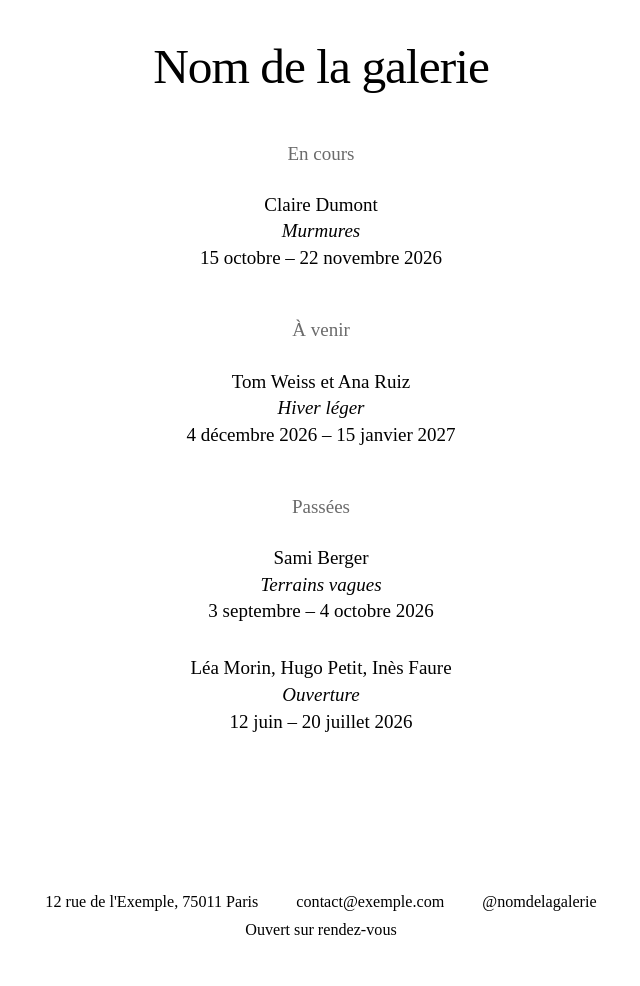
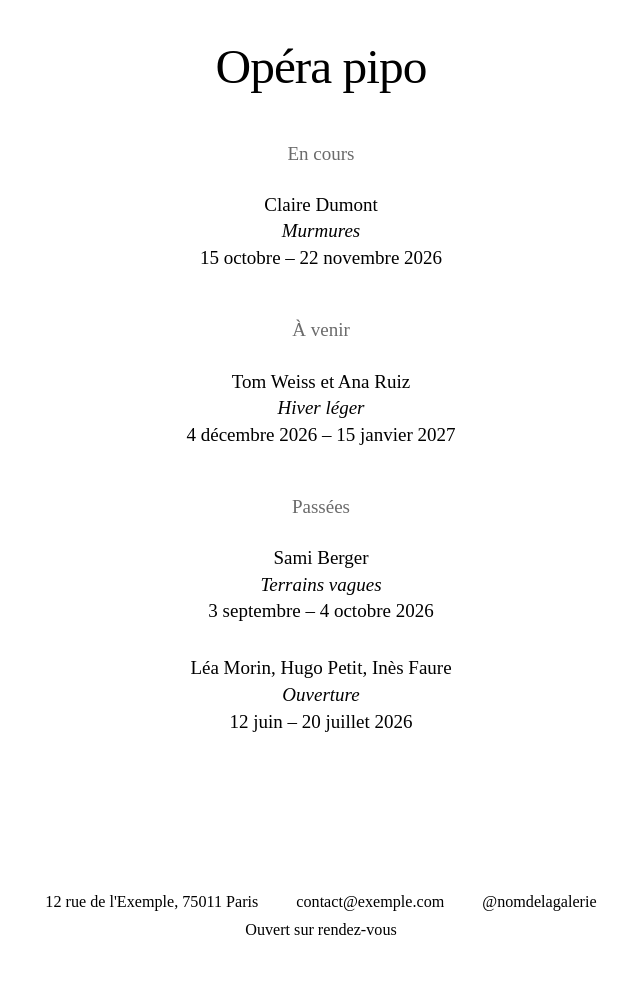
Before and after one commit to mooncharlie/operapipo, a Jekyll site: the page built from index.html, in a window 1280 px wide. Shown: the whole page, without its empty margins (319-959 px from the left). Built offline with Jekyll 4.4.1, drawn with Linux system fonts in a browser that asks for light colours.

Commit message:
Update gallery title and description in config

```diff
--- a/_config.yml
+++ b/_config.yml
@@ -1,8 +1,9 @@
 # ─────────────────────────────────────────────
 #  Réglages du site — modifie les valeurs entre guillemets
 # ─────────────────────────────────────────────
-title: "Nom de la galerie"
-description: "Espace d'exposition temporaire"
+logo: "/images/logo.jpg"
+title: "Opéra pipo"
+description: ""
 adresse: "12 rue de l'Exemple, 75011 Paris"
 email: "contact@exemple.com"
 instagram: "nomdelagalerie"        # sans le @
```
